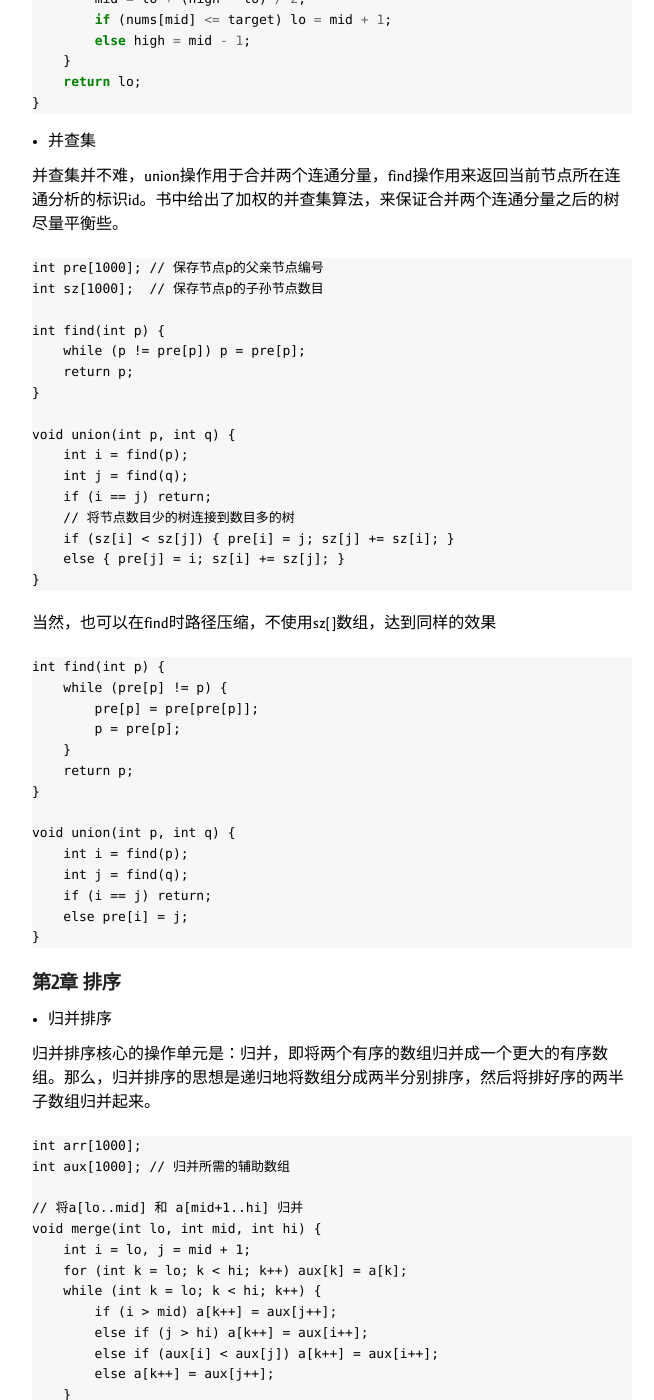
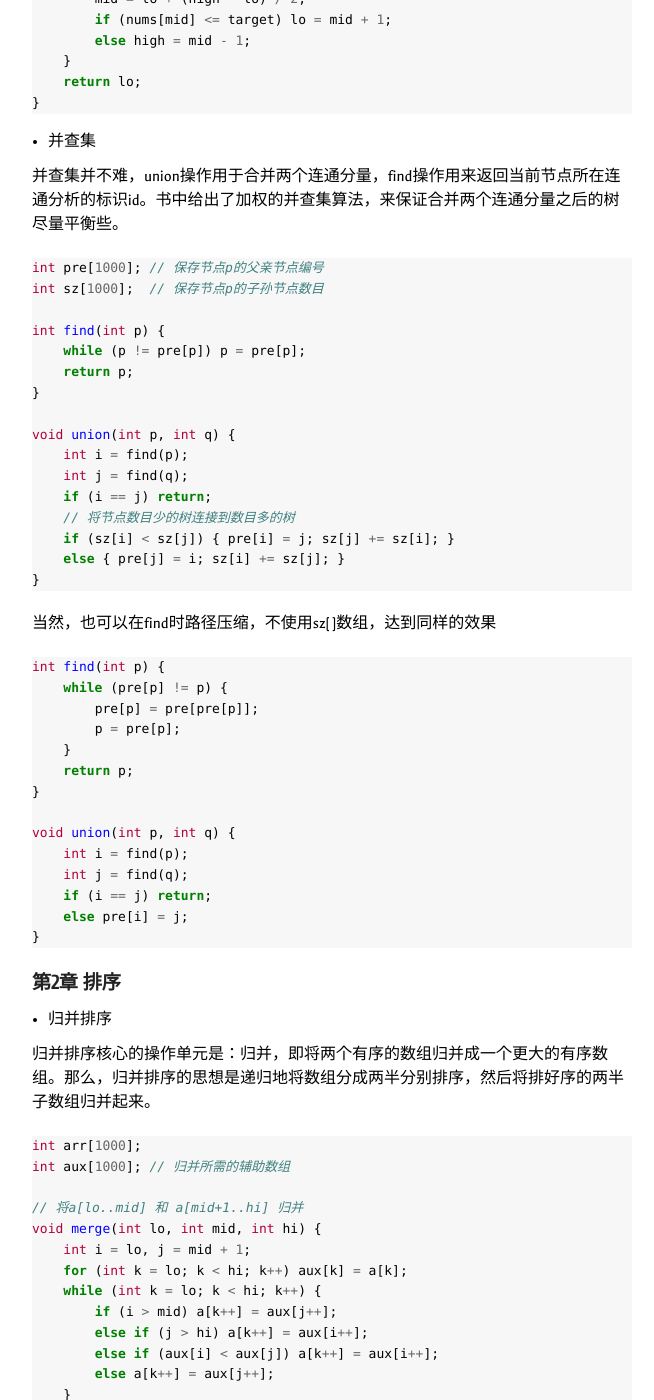
Before and after one commit to 7color94/7color94.github.io, a Jekyll site: the page built from _posts/2017-09-23-reading-algorithms-4th.md, in a window 1280 px wide and 1400 px high, scrolled down 834 px. Shown: the whole window, without its empty margins (308-962 px from the left). Built offline with Jekyll 4.4.1, drawn with Linux system fonts in a browser that asks for light colours; nearby versions of some CDN libraries; comment, search, counter and statistics services are not loaded; some of the changed text lies outside the part shown.

Commit message:
update 2017-09-23

````diff
--- a/_posts/2017-09-23-reading-algorithms-4th.md
+++ b/_posts/2017-09-23-reading-algorithms-4th.md
@@ -56,7 +56,7 @@ int bs_upper_bound(vector<int>& nums, int target) {
 
 并查集并不难，union操作用于合并两个连通分量，find操作用来返回当前节点所在连通分析的标识id。书中给出了加权的并查集算法，来保证合并两个连通分量之后的树尽量平衡些。
 
-```
+```c++
 int pre[1000]; // 保存节点p的父亲节点编号
 int sz[1000];  // 保存节点p的子孙节点数目
 
@@ -77,7 +77,7 @@ void union(int p, int q) {
 
 当然，也可以在find时路径压缩，不使用sz[ ]数组，达到同样的效果
 
-```
+```c++
 int find(int p) {
     while (pre[p] != p) {
         pre[p] = pre[pre[p]];
@@ -100,7 +100,7 @@ void union(int p, int q) {
 
 归并排序核心的操作单元是：归并，即将两个有序的数组归并成一个更大的有序数组。那么，归并排序的思想是递归地将数组分成两半分别排序，然后将排好序的两半子数组归并起来。
 
-```
+```c++
 int arr[1000];
 int aux[1000]; // 归并所需的辅助数组
 
@@ -131,7 +131,7 @@ void main() {
 
 上面介绍的是自顶向下的归并排序方法，将大数组的排序问题递归地分割成两个小数组的排序问题，然后用所有小问题的答案去归并出大问题的答案。实现归并排序的另一种思路是自底向上的方式，先归并微型数组，然后成对地归并得到排好序的子数组，如此反复直到整个数组归并在一起。
 
-```
+```c++
 void merge_sort() {
     int N = a.length;
     for (int sz = 1; sz < N; sz += sz) {
@@ -146,7 +146,7 @@ void merge_sort() {
 
 快速排序也是一种基于分治思想的排序算法，它将一个大数组的排序任务划分为两个独立的子数组的排序任务。快排在大数组中选择一个元素作为基准，基于基准元素对大数组进行划分，使得数组左半部分元素均小于基准，数组右半部分元素均大于基准，之后递归地对左/右两部分单独进行排序。快排不需要归并的过程，因为子数组排序好，大数组自然也就是有序的数组了。
 
-```
+```c++
 int a[1000];
 
 // 划分算法
@@ -183,7 +183,7 @@ void main() {
 
 这里我们就只讲最简单的二叉大顶堆：在二叉堆的数组中，每个元素都大于等于它的两个子节点。堆的核心操作是：上浮和下沉。如果堆的有序状态因为某个节点比其父节点更大，那么需要通过上浮来交换它和它的父节点进行修复。如果堆的有序状态因为某个节点比它的两个子节点中之一更小，那么需要通过下沉来交换它和它的子节点中较大者来修复。
 
-```
+```c++
 // 上浮
 void swim(int k) {
     while (k > 1 && a[k] > a[k / 2]) {
@@ -248,7 +248,7 @@ bellman-ford算法流程很简单，重复以任意顺序对图的每条边松
 
 三种算法代码实现：
 
-```
+```c++
 int N, M, S, T;
 int edgenum;
 int first[100010];
@@ -365,7 +365,7 @@ int main() {
 
 floyd算法用于计算一张图的全源最短路径算法，可用于负权图。
 
-```
+```c++
 int N, M;
 int e[110][110];
 
@@ -411,7 +411,7 @@ int main() {
 
 最基本的Trie树实现：
 
-```
+```c++
 #define CHAR_RANGE 26
 
 struct TrieNode {
````
Also changed, not shown: 1 other file.
